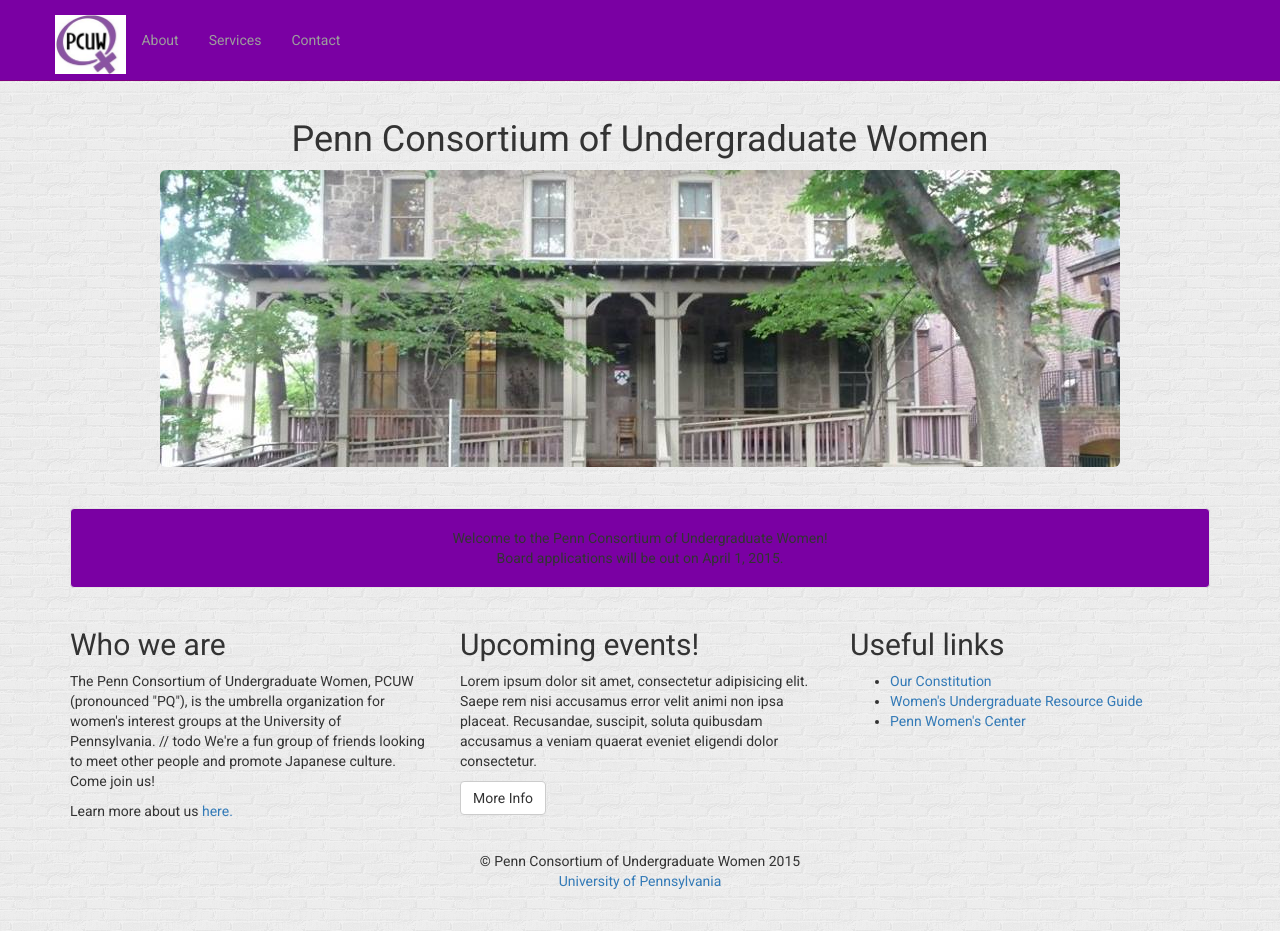
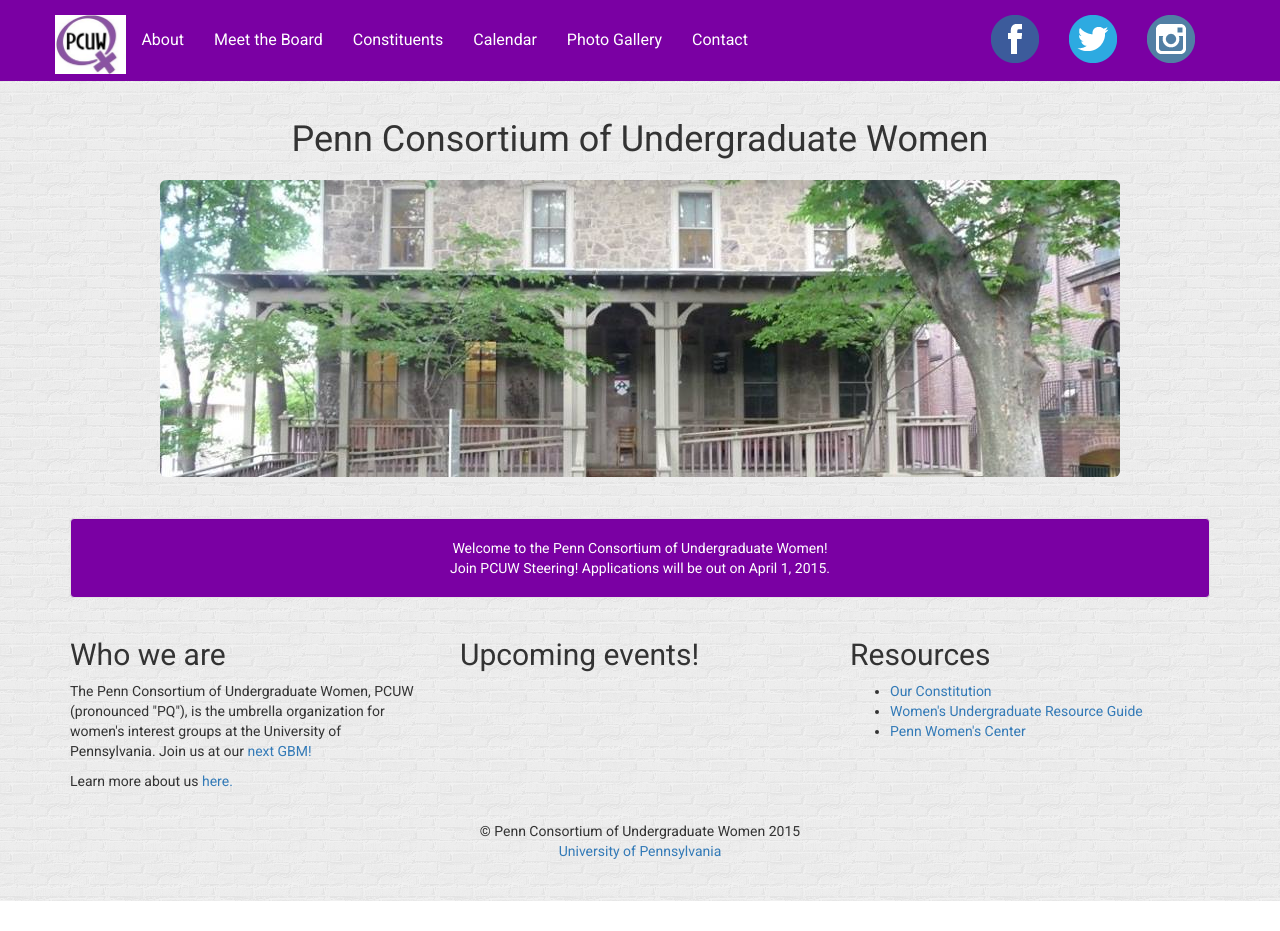
Before and after one commit to ibatra171/PCUW-Website-Bootstrap, a plain HTML site: page index.html in a window 1280 px wide. After the commit the page ends 901 px from the top, so only its background shows below. Drawn offline with Linux system fonts and the light colour scheme.

Commit message:
Homepage v1
Social media icons, fixed links

```diff
--- a/css/style.css
+++ b/css/style.css
@@ -8,14 +8,31 @@ body {
 /* for changing the colours of the menu bar*/
 .navbar-inverse {
 	background-color:#7A00A3;
-	border-color:purple;
+	border-color:#7A00A3;
 }
 
 .page-title {
 	font-weight: 400;
 	text-align: center;
+	padding-bottom: 10px;
 }
 
 .well {
 	background-color:#7A00A3;
+	color:white;
 }
+
+ul.nav.navbar-nav {
+	font-family: 'Roboto';
+	font-size: 16px;
+}
+
+/* sets color of text in navbar */
+ul.nav.navbar-nav > li > a{
+	color: white;
+}
+
+#social-media {
+	float: right;
+	padding-top: 0px;
+}
--- a/index.html
+++ b/index.html
@@ -10,6 +10,7 @@
     <meta name="author" content="">
 
     <title>Penn Consortium of Undergraduate Women</title>
+    <link rel="icon" type="image/ico" href="img\pcuw-icon.png"/>
 
     <!-- Bootstrap Core CSS -->
     <link href="css/bootstrap.min.css" rel="stylesheet">
@@ -45,22 +46,31 @@
                     <span class="icon-bar"></span>
                     <span class="icon-bar"></span>
                 </button>
-                <a class="navbar-brand" href="#">
+                <a class="navbar-brand" href="index.html">
                     <img src="img\logo.jpg" alt="PCUW" style=height:59px>
                 </a>
             </div>
             <!-- Collect the nav links, forms, and other content for toggling -->
             <div class="collapse navbar-collapse" id="bs-example-navbar-collapse-1">
-                <ul class="nav navbar-nav">
+                    <ul class="nav navbar-nav">
+                    <li> <a href="about.html">About</a> </li>
+                    <li> <a href="board.html"> Meet the Board </a> </li>
+                    <li> <a href="constituents.html"> Constituents </a> </li>
+                    <li> <a href="calendar.html"> Calendar </a> </li>
+                    <li> <a href="photos.html"> Photo Gallery </a> </li>
+                    <li> <a href="#">Contact</a> </li>
+                </ul>
+                <ul class="nav navbar-nav" id="social-media">
                     <li>
-                        <a href="#">About</a>
+                        <a href="https://www.facebook.com/pennwomen"> <img src="img\social-media\facebook.png" id="social-media" alt="Facebook"></a>
                     </li>
                     <li>
-                        <a href="#">Services</a>
+                        <a href="https://twitter.com/pcuw"><img src="img\social-media\twitter.png" id="social-media" alt="Twitter"></a>
                     </li>
                     <li>
-                        <a href="#">Contact</a>
+                        <a href="https://instagram.com/pcuw/"><img src="img\social-media\instagram.png" id="social-media" alt="Instagram"></a>
                     </li>
+                    <!--<li> <a href="#" > <img src="img\logo.jpg" alt="PCUW" style=height:59px> </a> </li> -->
                 </ul>
             </div>
             <!-- /.navbar-collapse -->
@@ -89,12 +99,12 @@
 
         <hr>
 
-        <!-- Call to Action Well -->
+        <!-- Well to highlight event -->
         <div class="row">
             <div class="col-lg-12">
                 <div class="well text-center">
                     Welcome to the Penn Consortium of Undergraduate Women!
-                    <br> Board applications will be out on April 1, 2015.
+                    <br> Join PCUW Steering! Applications will be out on April 1, 2015.
                 </div>
             </div>
             <!-- /.col-lg-12 -->
@@ -105,18 +115,20 @@
         <div class="row">
             <div class="col-md-4">
                 <h2>Who we are</h2>
-                <p>The Penn Consortium of Undergraduate Women, PCUW (pronounced "PQ"), is the umbrella organization for women's interest groups at the University of Pennsylvania. // todo We're a fun group of friends looking to meet other people and promote Japanese culture. Come join us!</p>
+                <p>The Penn Consortium of Undergraduate Women, PCUW (pronounced "PQ"), is the umbrella organization for women's interest groups at the University of Pennsylvania. Join us at our <a href="calendar.html"> next GBM! </a></p>
                 Learn more about us <a href="#">here.</a>
             </div>
             <!-- /.col-md-4 -->
             <div class="col-md-4">
                 <h2>Upcoming events!</h2>
-                <p>Lorem ipsum dolor sit amet, consectetur adipisicing elit. Saepe rem nisi accusamus error velit animi non ipsa placeat. Recusandae, suscipit, soluta quibusdam accusamus a veniam quaerat eveniet eligendi dolor consectetur.</p>
+                <p></p>
+                <!--todo
                 <a class="btn btn-default" href="#">More Info</a>
+            -->
             </div>
             <!-- /.col-md-4 -->
             <div class="col-md-4">
-                <h2>Useful links <!--todo hide bullets--> </h2>
+                <h2>Resources </h2>
                 <p>
                     <ul>
                         <li><a href="C:\Users\Ishita\Documents\GitHub\PCUW-Website-Bootstrap\doc\constitution.pdf"> Our Constitution </a> </li>
@@ -127,6 +139,10 @@
             <!-- /.col-md-4 -->
         </div>
         <!-- /.row -->
+
+        <div class = "row">
+        </div>
+
 
         <!-- Footer -->
         <footer>
@@ -140,7 +156,6 @@
                 </div>
             </div>
         </footer>
-
     </div>
     <!-- /.container -->
 
```
Also changed, not shown: img/pcuw-icon.png (added), img/social-media/facebook.png (added), img/social-media/instagram.png (added), img/social-media/twitter.png (added), 1 other file.
